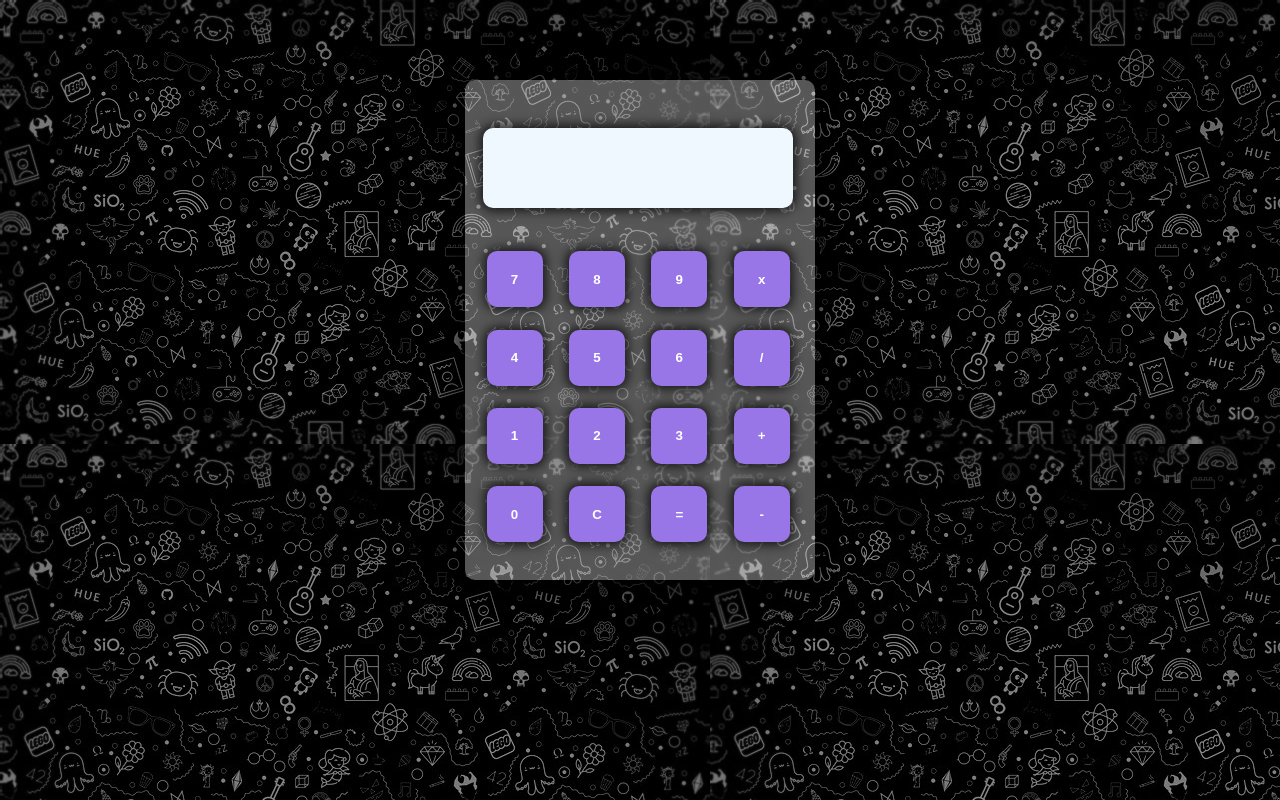
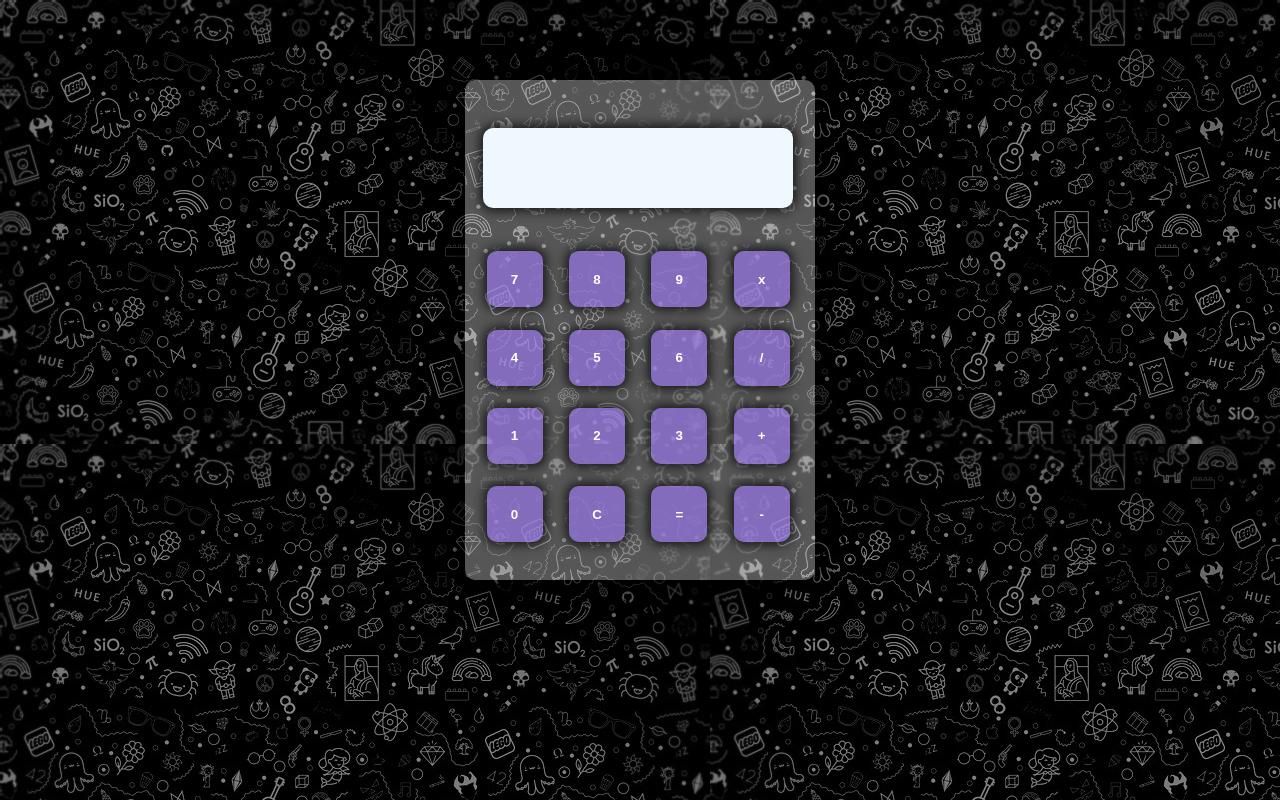
Before and after one commit to LilenAmado/Calculadora, a plain HTML site: page index.html in a window 1280 px wide. Drawn offline with Linux system fonts and the light colour scheme.

Commit message:
Update style.css

```diff
--- a/style.css
+++ b/style.css
@@ -21,7 +21,7 @@ body{
 box-shadow: 0px 0px 35px 7px rgba(0,0,0,0.75);
 }
 .bnt{
-    background-color:  rgba(152, 118, 231/*, 0.603*/);
+    background-color:  rgba(152, 118, 231, 0.703);
     width: 3.5rem;
     height: 3.5rem;
     border: none;
```
